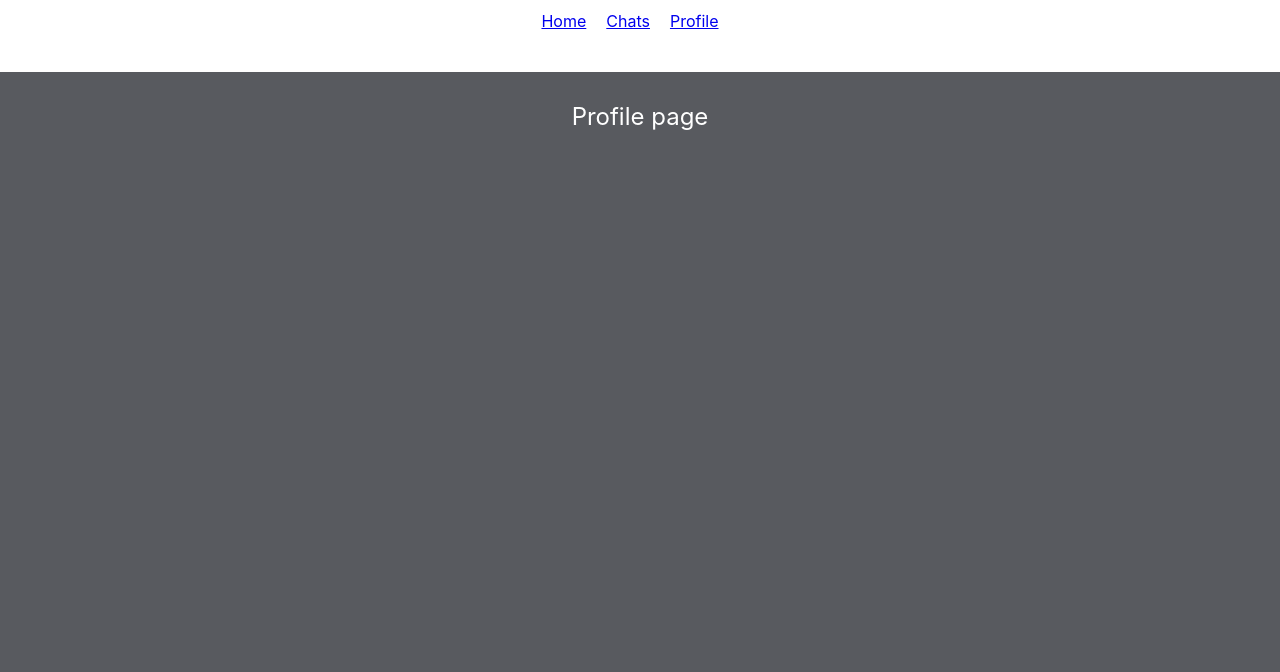
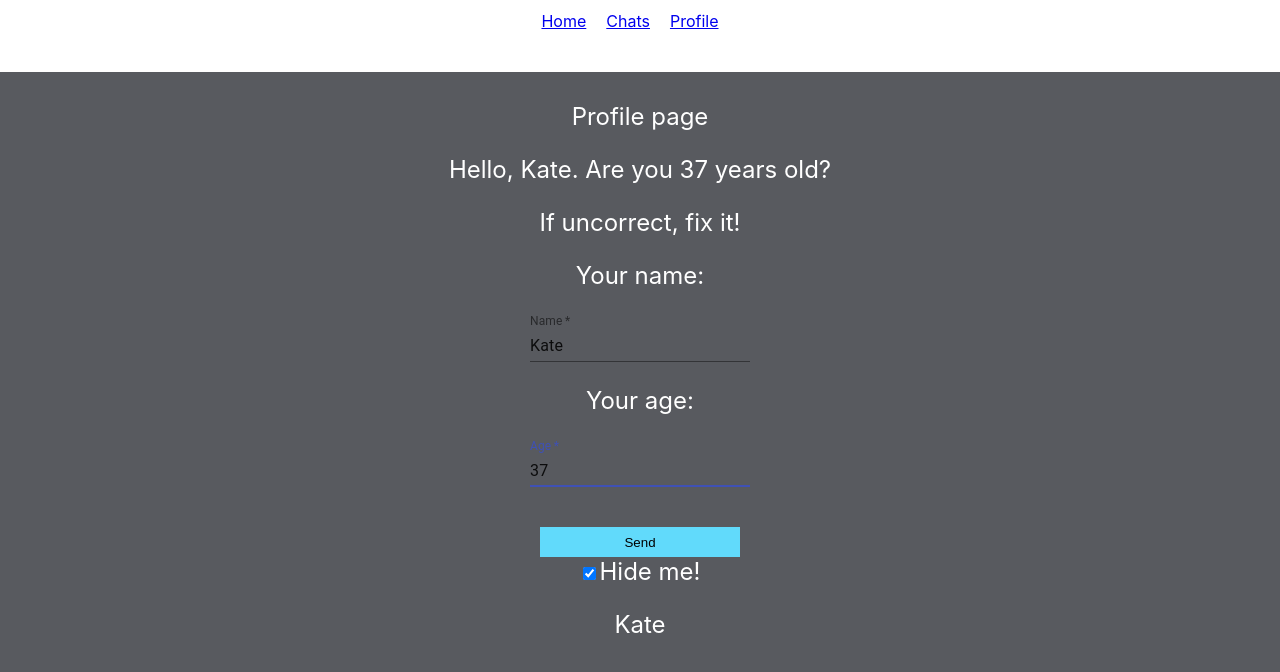
Before and after one commit to PankratovaE/react-project, a React (Create React App) app in the folder react-project/: page /profile in a window 1280 px wide. Shown: the top 672 px of the page. Built offline with nearby package versions, Linux system fonts and the light colour scheme.

Commit message:
Redux lesson 5

```diff
--- a/react-project/package.json
+++ b/react-project/package.json
@@ -9,8 +9,10 @@
     "@testing-library/user-event": "^12.1.10",
     "react": "^17.0.2",
     "react-dom": "^17.0.2",
+    "react-redux": "^7.2.4",
     "react-router-dom": "^5.2.0",
     "react-scripts": "4.0.3",
+    "redux": "^4.1.0",
     "web-vitals": "^1.0.1"
   },
   "scripts": {
--- a/react-project/src/App.js
+++ b/react-project/src/App.js
@@ -1,5 +1,7 @@
 import './App.css';
 import { ThemeProvider, createTheme } from "@material-ui/core/styles";
+import { useSelector } from 'react-redux';
+
 
 // import GenerateList from './GenerateList.js';
 // import MessageForm from './MessageForm.js';
@@ -18,10 +20,12 @@ const App = () => {
     },
   });
 
+  const { name, age } = useSelector(state => state.profile)
+
   return (
     <ThemeProvider theme={ theme }>
       <div className="App-home">
-        Welcome to our chat!
+        { name }, welcome to our chat!
       </div>
     </ThemeProvider>
   );
--- a/react-project/src/MessageForm.js
+++ b/react-project/src/MessageForm.js
@@ -31,8 +31,8 @@ const MessageForm = (props) => {
 
   const handleValue = (event) => {
     setValue(event.target.value)
+  }
 
-  }
   const handleValueText = (event) => {
     setValueText(event.target.value)
   }
--- a/react-project/src/Profile/Profile.js
+++ b/react-project/src/Profile/Profile.js
@@ -1,9 +1,76 @@
 import React from 'react';
+import TextField from '@material-ui/core/TextField';
+import { changeAge, changeName, changeShowName } from '../Store/Action/profile';
+import { useDispatch, useSelector } from 'react-redux'
+import { useEffect } from 'react';
 
-const Profile = () => {
+
+const Profile = (props) => {
+
+    const [ profileName, setProfileName ] = React.useState('');
+    const [ profileAge, setProfileAge ] = React.useState('');
+
+
+    const dispatch = useDispatch()
+    let { name, age, showName } = useSelector(state => state.profile)
+    useEffect (() => {
+        setProfileName(name)
+        setProfileAge(age)
+    }, [])
+
+    const handleNameSubmit = (event) => {
+        event.preventDefault()
+        dispatch(changeName(profileName))
+        dispatch(changeAge(profileAge))
+    }
+
+
+    const handleProfileName = (event) => {
+        setProfileName(event.target.value)
+    }
+    const handleProfileAge = (event) => {
+        setProfileAge(event.target.value)
+    }
+    const handleShowName = () => {
+        dispatch(changeShowName(showName))
+    }
+
     return (
         <div className="App-home">
             Profile page
+            <div>
+                <p>Hello, { name }. Are you { age } years old?</p>
+                <p>If uncorrect, fix it!</p>
+            </div>
+            <p>Your name:</p>
+            <form onSubmit={ handleNameSubmit }>
+                <TextField
+                    autoFocus
+                    required
+                    label="Name"
+                    value={ profileName }
+                    onChange={ handleProfileName }
+                />
+                <p>Your age:</p>
+                <TextField
+                    autoFocus
+                    required
+                    label="Age"
+                    value={ profileAge}
+                    onChange={ handleProfileAge }
+                />
+                <div><button type="submit"  className="form__button">Send</button></div>
+            </form>
+            <div>
+                <input
+                    type="checkbox"
+                    checked={ showName }
+                    value={ showName }
+                    onChange={ handleShowName }
+                />
+                <span>{ showName ? <span>Hide me!</span> : <span>Show name</span> }</span>
+                { showName ? <p>{ name }</p> : <p>Gues who?</p> }
+            </div>
         </div>
     )
 }
--- /dev/null
+++ b/react-project/src/Store/Action/profile.js
@@ -0,0 +1,25 @@
+export const CHANGE_NAME = "PROFILE::CHANGE_NAME"
+export const CHANGE_AGE = "PROFILE::CHANGE_AGE"
+export const CHANGE_SHOW_NAME = "PROFILE::CHANGE_SHOW_NAME"
+
+
+export const changeName = (name) => ({
+    type: CHANGE_NAME,
+    payload: {
+        name
+    }
+})
+
+export const changeAge = (age) => ({
+    type: CHANGE_AGE,
+    payload: {
+        age
+    }
+})
+
+export const changeShowName = (showName) => ({
+    type: CHANGE_SHOW_NAME,
+    // payload: {
+    //     age
+    // }
+})
--- /dev/null
+++ b/react-project/src/Store/Reducer/profile.js
@@ -0,0 +1,32 @@
+import { CHANGE_NAME, CHANGE_AGE, CHANGE_SHOW_NAME } from "../Action/profile";
+
+const initialState = {
+    name: "Kate",
+    age: 37,
+    showName: true,
+}
+
+export default function profileReducer(state = initialState, action) {
+    switch (action.type) {
+        case CHANGE_NAME: {
+            return {
+                ...state,
+                name: action.payload.name
+            }
+        }
+        case CHANGE_AGE: {
+            return {
+                ...state,
+                age: action.payload.age
+            }
+        }
+        case CHANGE_SHOW_NAME: {
+            return {
+                ...state,
+                showName: !state.showName
+            }
+        }
+        default:
+            return state
+    }
+}
--- /dev/null
+++ b/react-project/src/Store/store.js
@@ -0,0 +1,12 @@
+import { combineReducers, createStore } from 'redux';
+import profileReducer from './Reducer/profile';
+
+const rootReducer = combineReducers({
+    profile: profileReducer,
+
+});
+
+export const store = createStore(
+    rootReducer,
+    window.__REDUX_DEVTOOLS_EXTENSION__ && window.__REDUX_DEVTOOLS_EXTENSION__()
+)
```
Also changed, not shown: react-project/src/index.js (+6 -2 lines), 2 other files (tests, documents, lock files or other folders).
